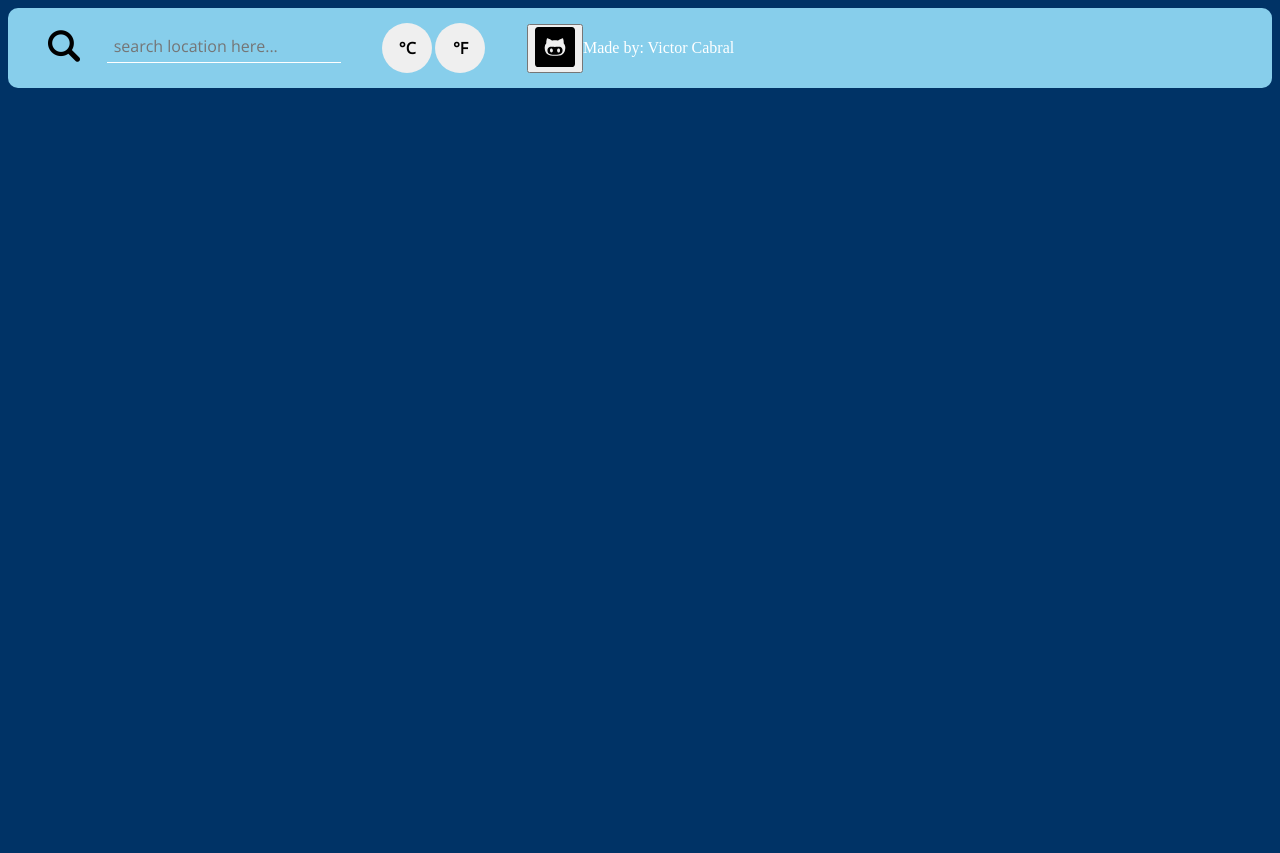
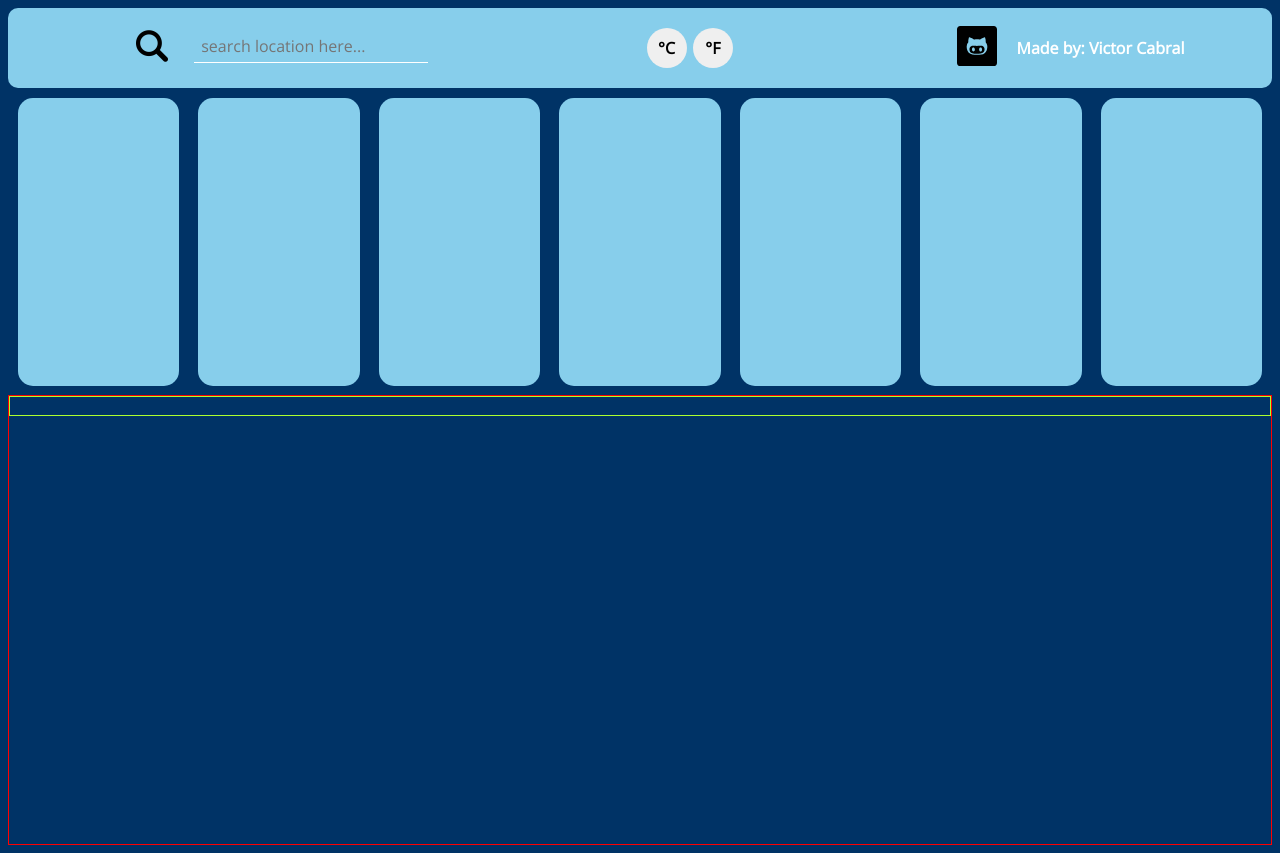
Before and after one commit to R1pp3l/Weather-Dashboard-1, a plain HTML site: page index.html in a window 1280 px wide. Before the commit the page ends 800 px from the top, so only its background shows below. Drawn offline with nearby package versions, Linux system fonts and the light colour scheme.

Commit message:
finished styling for 7 days weather

```diff
--- a/styles.css
+++ b/styles.css
@@ -15,6 +15,7 @@ body {
   color: white;
   height: 5em;
   border-radius: 10px;
+  justify-content: space-around;
 }
 
 #searchIcon {
@@ -48,9 +49,9 @@ body {
   font-family: "Open Sans", sans-serif;
   font-weight: bold;
   font-size: 1rem;
-  margin: 0.1em;
-  width: 50px;
-  height: 50px;
+  margin: 0.2em;
+  width: 40px;
+  height: 40px;
   border-radius: 50%;
   border: none;
 }
@@ -59,3 +60,63 @@ body {
   background-color: black;
   color: white;
 }
+
+#buttonGithub {
+  background-color: transparent;
+  border-style: none;
+  margin-right: 1em;
+}
+
+.headerList {
+  font-family: "Open Sans", sans-serif;
+  font-weight: bold;
+}
+
+#buttonGithub:hover svg {
+  fill: red;
+}
+
+#buttonGithub:active svg {
+  fill: #b00b0b;
+}
+/*                   Content                       */
+.weekWeather {
+  display: flex;
+  justify-content: center;
+}
+
+.weather-icon {
+  width: 100px;
+  height: 100px;
+}
+
+.dailyWeather {
+  font-family: "Open Sans", sans-serif;
+  font-size: 1.2rem;
+  font-weight: bolder;
+  display: flex;
+  justify-content: center;
+  flex-direction: column;
+  align-items: center;
+  color: white;
+  border-radius: 15px;
+  margin: 0.5em;
+  width: 30em;
+  height: 15em;
+  background-color: #87ceeb;
+}
+
+.dailyWeather img {
+  width: 5em;
+  height: auto;
+}
+
+/*                   Second Content                       */
+.secondContent {
+  border: 1px solid red;
+  height: 56vh;
+}
+
+.currentWeather {
+  border: 1px solid greenyellow;
+}
```
